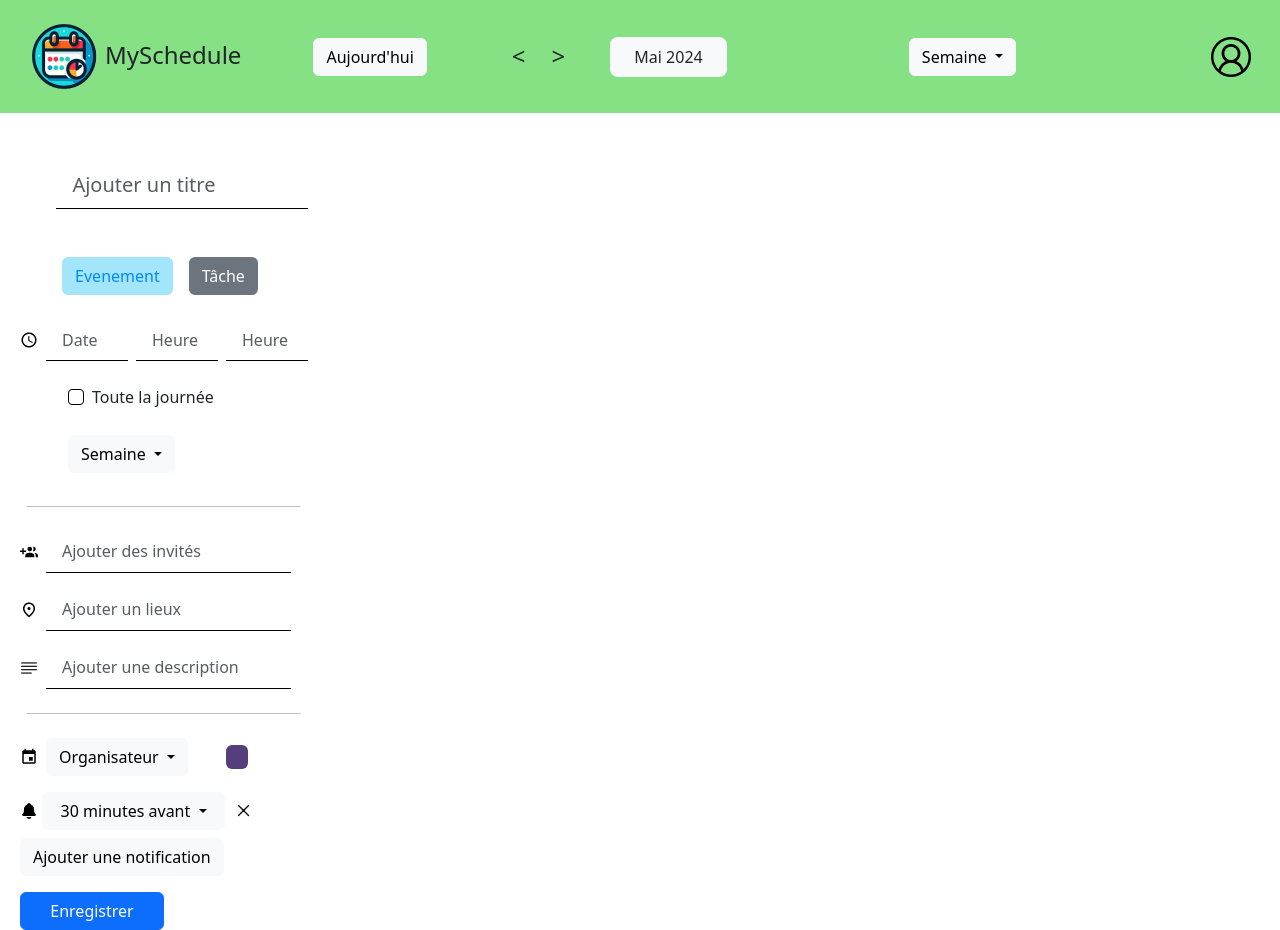
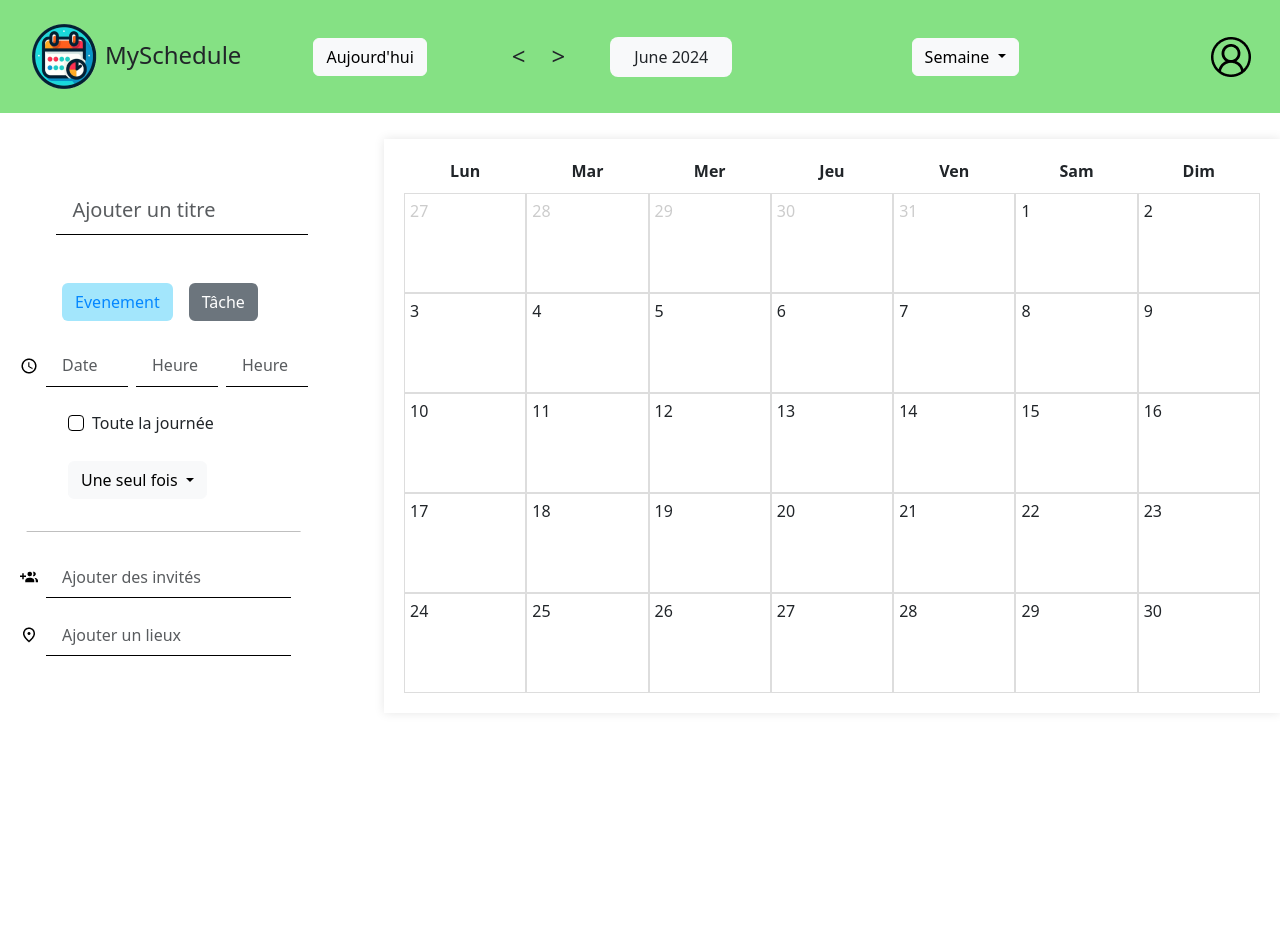
Before and after one commit to AmadisTALAVERA/Projet-Dev-Infra, a plain HTML site: page front/accueil.html in a window 1280 px wide. After the commit the page ends 800 px from the top, so only its background shows below. Drawn offline with nearby package versions, Linux system fonts and the light colour scheme.

Commit message:
UPDATE add Agenda

```diff
--- a/front/accueil.html
+++ b/front/accueil.html
@@ -16,20 +16,20 @@
                     <img src="assets/img/logo.png" alt="">
                     <p class="fs-4">MySchedule</p>
                  </div>
-                <button type="button" class="btn btn-light">
+                <button  id="todayButton" type="button" class="btn btn-light">
                     Aujourd'hui
                 </button>
                 <div class="d-flex">
-                  <button type="button" class="btn btn-lightgreen rounded-5 pt-1 fs-4 ms-5" style="border-color: transparent;">
-                    &lt;
-                </button>
-                <button type="button" class="btn btn-lightgreen rounded-5 pt-1 fs-4 me-2" style="border-color: transparent;">
-                    &gt;
-                </button>
+                    <button id="prevButton" type="button" class="btn btn-lightgreen rounded-5 pt-1 fs-4 ms-5" style="border-color: transparent;">
+                        &lt;
+                    </button>
+                    <button id="nextButton" type="button" class="btn btn-lightgreen rounded-5 pt-1 fs-4 me-2" style="border-color: transparent;">
+                        &gt;
+                    </button>
                 </div>
 
                 <div>
-                  <p class="bg-light py-2 px-4 rounded-3 m-0">Mai 2024  <!-- A changer en fonction du choix --></p>
+                  <p id="currentDate" class="bg-light py-2 px-4 rounded-3 m-0"></p>
                 </div>
 
 
@@ -97,7 +97,7 @@
 
                 <div class="btn-group ms-5 mt-4 mb-4">
                   <button type="button" class="btn btn-light dropdown-toggle" data-bs-toggle="dropdown" aria-expanded="false">
-                    Semaine
+                    Une seul fois
                   </button>
                   <ul class="dropdown-menu">
                     <li><a class="dropdown-item" href="#">Une seul fois</a></li>
@@ -193,7 +193,7 @@
 
                 <div class="btn-group ms-5 mt-4 mb-4">
                   <button type="button" class="btn btn-light dropdown-toggle" data-bs-toggle="dropdown" aria-expanded="false">
-                    Semaine
+                    Une seul fois
                   </button>
                   <ul class="dropdown-menu">
                     <li><a class="dropdown-item" href="#">Une seul fois</a></li>
@@ -214,6 +214,13 @@
                 <button type="submit" class="btn btn-primary w-50">Enregistrer</button>
             </form>
         </div>
+    </div>
+    <!-- Agenda -->
+    <div id="calendar">
+        <div class="calendar-header">
+            <div id="daysOfWeek"></div>
+        </div>
+        <div id="calendarBody"></div>
     </div>
     </main>
 
@@ -243,6 +250,8 @@
           });
       });
   </script>
+
+    <script src="assets/js/agenda.js"></script>
     <script src="https://cdn.jsdelivr.net/npm/bootstrap@5.3.3/dist/js/bootstrap.bundle.min.js" integrity="sha384-YvpcrYf0tY3lHB60NNkmXc5s9fDVZLESaAA55NDzOxhy9GkcIdslK1eN7N6jIeHz" crossorigin="anonymous"></script>
 </body>
 </html>
--- a/front/assets/css/accueil.css
+++ b/front/assets/css/accueil.css
@@ -3,6 +3,10 @@
     padding: 0;
     margin: 0;
 }
+
+html {
+    scroll-behavior: smooth;
+  }
 
 a{
     text-decoration: none;
@@ -19,6 +23,8 @@ a{
 .container{
     width: 30%;
     float: left;
+    max-height: 500px; /* Hauteur maximale du conteneur */
+    overflow-y: scroll; /* Activer la barre de défilement verticale */
 }
 
 .title{
@@ -68,6 +74,7 @@ button{
   --bs-btn-disabled-border-color: #04C200;
 }
 
+
 /* HR */
 
 .main_hr {
@@ -86,6 +93,18 @@ button{
     -ms-transform: rotate(180deg);
     -o-transform: rotate(180deg);
 }
+
+
+/* scrollbar */
+
+.container::-webkit-scrollbar{
+    width: 8px;
+}
+
+.container::-webkit-scrollbar-thumb {
+    background: #888;
+}
+
 
 /* Formulaire  */
 
@@ -121,3 +140,50 @@ button{
     background-color: #6c757d !important;
     color: white !important;
 }
+
+
+/* CALENDRIER */
+
+#calendar {
+    max-width: 1000px;
+    margin: 0 auto;
+    padding: 20px;
+    background: white;
+    box-shadow: 0 0 10px rgba(0, 0, 0, 0.1);
+    margin-left: 30%;
+    margin-top: 2%;
+}
+
+
+#daysOfWeek {
+    display: flex;
+    justify-content: space-between;
+    margin-bottom: 10px;
+}
+
+#daysOfWeek div {
+    width: calc(100% / 7);
+    text-align: center;
+    font-weight: bold;
+}
+
+#calendarBody {
+    display: flex;
+    flex-wrap: wrap;
+}
+
+.day {
+    width: calc(100% / 7);
+    height: 100px;
+    border: 1px solid #ddd;
+    box-sizing: border-box;
+    padding: 5px;
+}
+
+.day.previous-month, .day.next-month {
+    color: #ccc;
+}
+
+.day:hover {
+    background: #f0f0f0;
+}
--- /dev/null
+++ b/front/assets/js/agenda.js
@@ -0,0 +1,103 @@
+// assets/js/agenda.js
+document.addEventListener('DOMContentLoaded', function() {
+    const currentDateElement = document.getElementById('currentDate');
+    const calendarBody = document.getElementById('calendarBody');
+    const daysOfWeekElement = document.getElementById('daysOfWeek');
+    const todayButton = document.getElementById('todayButton');
+    const prevButton = document.getElementById('prevButton');
+    const nextButton = document.getElementById('nextButton');
+    const button1 = document.getElementById('button1');
+    const button2 = document.getElementById('button2');
+    const form1 = document.getElementById('form1');
+    const form2 = document.getElementById('form2');
+
+    let currentDate = new Date();
+
+    // Event Listeners
+    todayButton.addEventListener('click', goToToday);
+    prevButton.addEventListener('click', goToPreviousMonth);
+    nextButton.addEventListener('click', goToNextMonth);
+    button1.addEventListener('click', showForm1);
+    button2.addEventListener('click', showForm2);
+
+    // Show current month
+    function updateCalendar() {
+        const year = currentDate.getFullYear();
+        const month = currentDate.getMonth();
+        const daysInMonth = new Date(year, month + 1, 0).getDate();
+        const firstDayIndex = new Date(year, month, 1).getDay();
+        const lastDayIndex = new Date(year, month, daysInMonth).getDay();
+        const prevMonthDays = firstDayIndex === 0 ? 6 : firstDayIndex - 1;
+        const nextMonthDays = lastDayIndex === 0 ? 0 : 7 - lastDayIndex;
+
+        currentDateElement.textContent = currentDate.toLocaleString('default', { month: 'long', year: 'numeric' });
+
+        daysOfWeekElement.innerHTML = '';
+        calendarBody.innerHTML = '';
+
+        const daysOfWeek = ['Lun', 'Mar', 'Mer', 'Jeu', 'Ven', 'Sam', 'Dim'];
+        daysOfWeek.forEach(day => {
+            const dayElement = document.createElement('div');
+            dayElement.textContent = day;
+            daysOfWeekElement.appendChild(dayElement);
+        });
+
+        const prevMonth = new Date(year, month, 0).getDate();
+        for (let i = prevMonth - prevMonthDays + 1; i <= prevMonth; i++) {
+            const dayElement = document.createElement('div');
+            dayElement.className = 'day previous-month';
+            dayElement.textContent = i;
+            calendarBody.appendChild(dayElement);
+        }
+
+        for (let i = 1; i <= daysInMonth; i++) {
+            const dayElement = document.createElement('div');
+            dayElement.className = 'day';
+            dayElement.textContent = i;
+            calendarBody.appendChild(dayElement);
+        }
+
+        for (let i = 1; i <= nextMonthDays; i++) {
+            const dayElement = document.createElement('div');
+            dayElement.className = 'day next-month';
+            dayElement.textContent = i;
+            calendarBody.appendChild(dayElement);
+        }
+    }
+
+    function goToToday() {
+        currentDate = new Date();
+        updateCalendar();
+    }
+
+    function goToPreviousMonth() {
+        currentDate.setMonth(currentDate.getMonth() - 1);
+        updateCalendar();
+    }
+
+    function goToNextMonth() {
+        currentDate.setMonth(currentDate.getMonth() + 1);
+        updateCalendar();
+    }
+
+    function showForm1() {
+        form1.classList.add('active');
+        form2.classList.remove('active');
+        button1.classList.add('btn-active');
+        button1.classList.remove('btn-inactive');
+        button2.classList.add('btn-inactive');
+        button2.classList.remove('btn-active');
+    }
+
+    function showForm2() {
+        form1.classList.remove('active');
+        form2.classList.add('active');
+        button1.classList.add('btn-inactive');
+        button1.classList.remove('btn-active');
+        button2.classList.add('btn-active');
+        button2.classList.remove('btn-inactive');
+    }
+
+    // Initial load
+    updateCalendar();
+});
```
